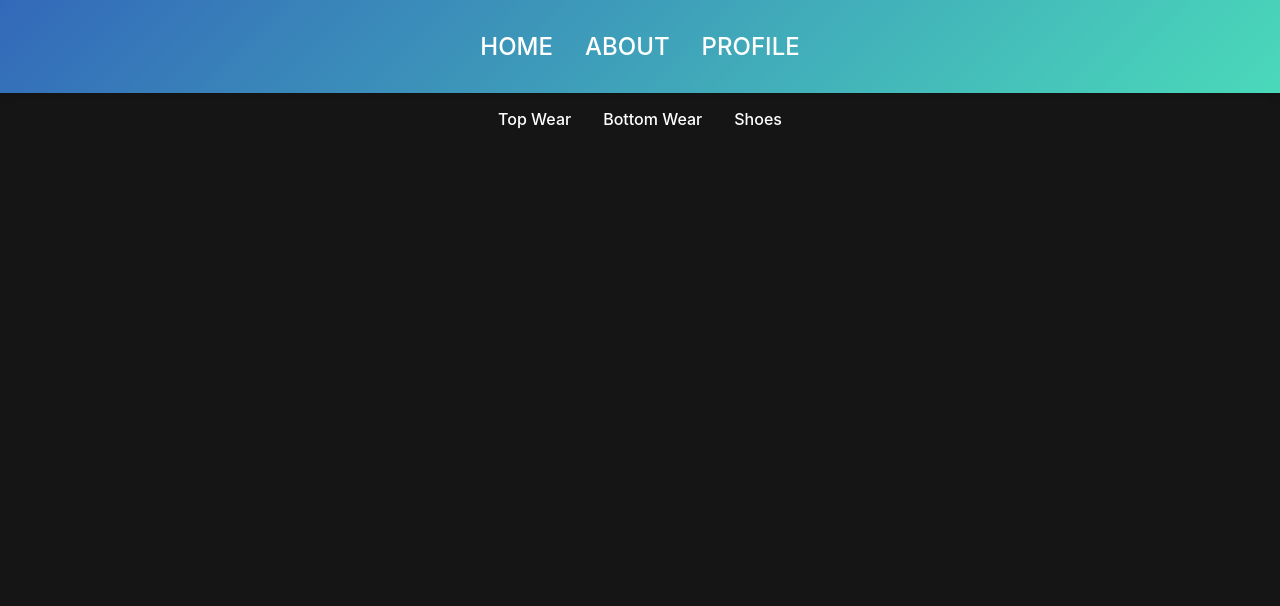
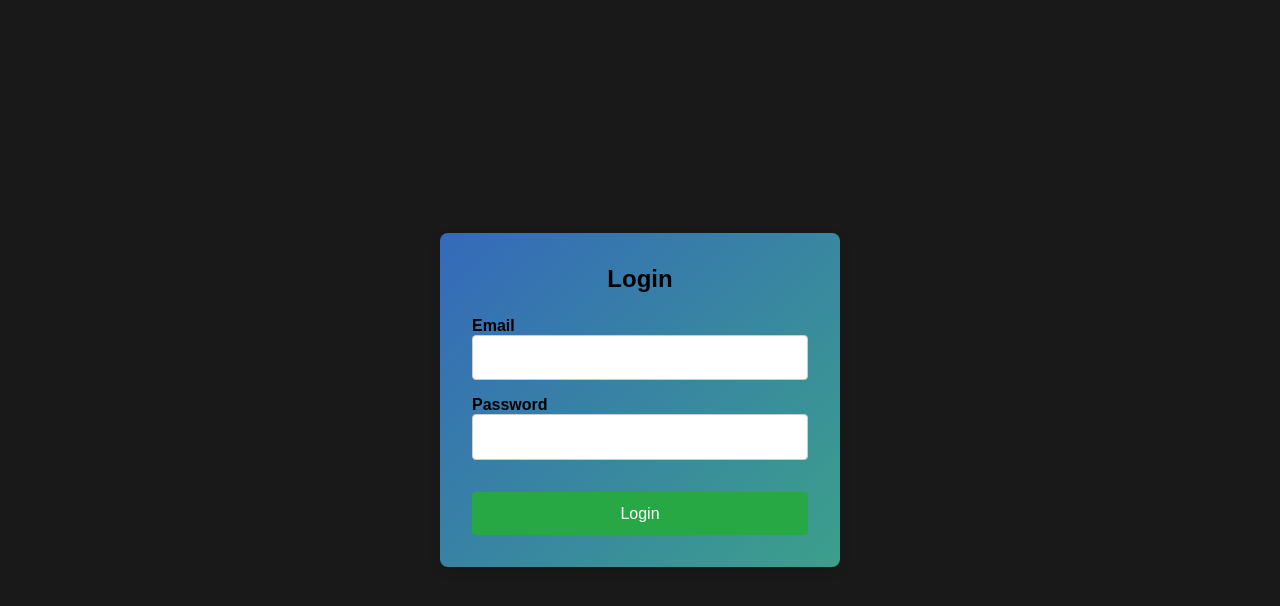
Before and after one commit to yusrinelson/react-learn, a React (Create React App) app: page / in a window 1280 px wide. Shown: the top 606 px of the page. Built offline with nearby package versions, Linux system fonts and the light colour scheme.

Commit message:
added login and updated the paths

```diff
--- a/src/App.js
+++ b/src/App.js
@@ -7,10 +7,11 @@ import TopWear from "./components/Home/TopWear";
 import BottomWear from "./components/Home/BottomWear";
 import Shoes from "./components/Home/Shoes";
 import { useState } from "react";
+import Login from "./components/Login/Login";
 
 
 function App() {
-  const [liked, setLiked] = useState([]); // Initialize `liked` state with an empty object
+  const [liked, setLiked] = useState([]); // Initialize `liked` state
   const [addLikedItems, setAddLikedItems] = useState([]); // Initialize `likedItems` state with an empty array
 
   function toggleHearts(item) {
@@ -30,9 +31,10 @@ function App() {
   return (
     <BrowserRouter>
       <Routes>
-        <Route path="/*" element={<Home />}>
+        <Route path="/" element={<Login />} />
+        <Route path="home/*" element={<Home />}>
           <Route path="topwear" element={<TopWear liked={liked} toggleHearts={toggleHearts}/>} />
-          <Route path="BottomWear" element={<BottomWear liked={liked} toggleHearts={toggleHearts} />} />
+          <Route path="bottomwear" element={<BottomWear liked={liked} toggleHearts={toggleHearts} />} />
           <Route path="shoes" element={<Shoes liked={liked} toggleHearts={toggleHearts}/>} />
         </Route>
         <Route path="/about" element={<About />} />
--- a/src/components/About/About.js
+++ b/src/components/About/About.js
@@ -9,7 +9,7 @@ export default function About() {
         <div className="about-header__content">
         <h1>ABOUT</h1>
         <p>
-          <Link to={"/"} className="about-nav__headings">Home</Link> / <Link to={"/user/yusri nelson"} className="about-nav__headings">Profile</Link>
+          <Link to={"/home"} className="about-nav__headings">Home</Link> / <Link to={"/user/yusri nelson"} className="about-nav__headings">Profile</Link>
         </p>
         <Outlet />
         </div>
--- a/src/components/Home/Home.js
+++ b/src/components/Home/Home.js
@@ -8,9 +8,9 @@ export default function Home() {
       <Navbar/>
       <header>
         <ul className="sub-navbar">
-          <Link to={"/topwear"} className="sub-headings"><li>Top Wear</li></Link>
-          <Link to={"/bottomwear"} className="sub-headings"><li>Bottom Wear</li></Link>
-          <Link to={"/shoes"} className="sub-headings"><li>Shoes</li></Link>
+          <Link to={"/home/topwear"} className="sub-headings"><li>Top Wear</li></Link>
+          <Link to={"/home/bottomwear"} className="sub-headings"><li>Bottom Wear</li></Link>
+          <Link to={"/home/shoes"} className="sub-headings"><li>Shoes</li></Link>
         </ul>
       </header>
       <Outlet/>
--- a/src/components/Home/Navbar.js
+++ b/src/components/Home/Navbar.js
@@ -6,7 +6,7 @@ export default function Navbar() {
   return (
     <nav className='home-navbar'>
         <ul>
-            <Link to="/" className='nav-headings'><li>HOME</li></Link>
+            <Link to="home/" className='nav-headings'><li>HOME</li></Link>
             <Link to="/about" className='nav-headings'><li>ABOUT</li></Link>
             <Link to="/user/yusri nelson" className='nav-headings'><li>PROFILE</li></Link>
         </ul>
--- a/src/components/Home/TopWear.js
+++ b/src/components/Home/TopWear.js
@@ -4,21 +4,26 @@ import { FaHeart, FaRegHeart } from "react-icons/fa";
 
 export default function TopWear({ liked, toggleHearts }) {
   const [showItems, setShowItems] = useState([]);
-  const [loading, setLoading] = useState([]);
+  const [loading, setLoading] = useState(true);
 
   useEffect(() => {
-    setTimeout(() => {
-      setShowItems(topWearItems);
-      console.log(topWearItems);
-      setLoading(false);
-    }, 1000);
+    setShowItems(topWearItems);
+    console.log(topWearItems);
+    setLoading(false);
   }, []);
 
+  const handleImageLoad = () => {
+    setLoading(false);
+  };
   const displayItems = showItems.map((item) => {
     return (
       <div key={item.id}>
         <div className="items-box">
-          <img src={item.imageSrc} alt={item.name} className="items" />
+          {/* {loading && <img src={item.imageSrc} alt={item.name} className="items" onLoad={handleImageLoad}/>} */}
+          {loading ? (
+            <div className="loading-placeholder">Loading...</div>
+          ) : null}
+          <img src={item.imageSrc} alt={item.name} onLoad={handleImageLoad} className="items" />
           <p>{item.name}</p>
           {liked[item.id] ? (
             <FaHeart
--- /dev/null
+++ b/src/components/Login/Login.js
@@ -0,0 +1,34 @@
+import React from "react";
+import "./login.css";
+import { useNavigate } from "react-router-dom";
+
+
+export default function Login() {
+    const navigate = useNavigate();
+
+    function submit(e) {
+      e.preventDefault();
+
+      navigate("/home");
+    }
+  return (
+    <div className="login-page">
+      <div className="login-container">
+        <form className="login-form" onSubmit={submit}>
+          <h2>Login</h2>
+          <div className="input-group">
+            <label htmlFor="email">Email</label>
+            <input type="email" id="email" name="email" required />
+          </div>
+          <div className="input-group">
+            <label htmlFor="password">Password</label>
+            <input type="password" id="password" name="password" required />
+          </div>
+          <button type="submit" className="login-button">
+            Login
+          </button>
+        </form>
+      </div>
+    </div>
+  );
+}
--- /dev/null
+++ b/src/components/Login/login.css
@@ -0,0 +1,65 @@
+* {
+    margin: 0;
+    padding: 0;
+    box-sizing: border-box;
+  }
+
+  .login-page {
+    font-family: Arial, sans-serif;
+    background-color: #1a1919;
+    display: flex;
+    justify-content: center;
+    align-items: center;
+    height: 100vh;
+  }
+
+  .login-container {
+    background: linear-gradient(135deg, rgba(64, 140, 255, 0.7), rgba(74, 217, 187, 0.7));
+    padding: 2rem;
+    border-radius: 8px;
+    box-shadow: 0 4px 12px rgba(0, 0, 0, 0.1);
+    width: 100%;
+    max-width: 400px;
+  }
+
+  .login-form {
+    display: flex;
+    flex-direction: column;
+  }
+
+  h2 {
+    margin-bottom: 1.5rem;
+    text-align: center;
+  }
+
+  .input-group {
+    margin-bottom: 1rem;
+  }
+
+  label {
+    margin-bottom: 0.5rem;
+    font-weight: bold;
+  }
+
+  input {
+    padding: 0.8rem;
+    border-radius: 4px;
+    border: 1px solid #ccc;
+    width: 100%;
+    font-size: 1rem;
+  }
+
+  .login-button {
+    padding: 0.8rem;
+    background-color: #28a745;
+    color: white;
+    border: none;
+    border-radius: 4px;
+    cursor: pointer;
+    font-size: 1rem;
+    margin-top: 1rem;
+  }
+
+  .login-button:hover {
+    background-color: #218838;
+  }
--- a/src/components/UserProfile/UserProfile.js
+++ b/src/components/UserProfile/UserProfile.js
@@ -38,7 +38,7 @@ export default function UserProfile({ liked, likedItems, toggleHearts }) {
         <div className="user-header__content">
           <h1>USER PROFILE</h1>
           <p>
-            <Link to={"/"} className="user-nav__headings">
+            <Link to={"/home"} className="user-nav__headings">
               Home
             </Link>{" "}
             /
```
